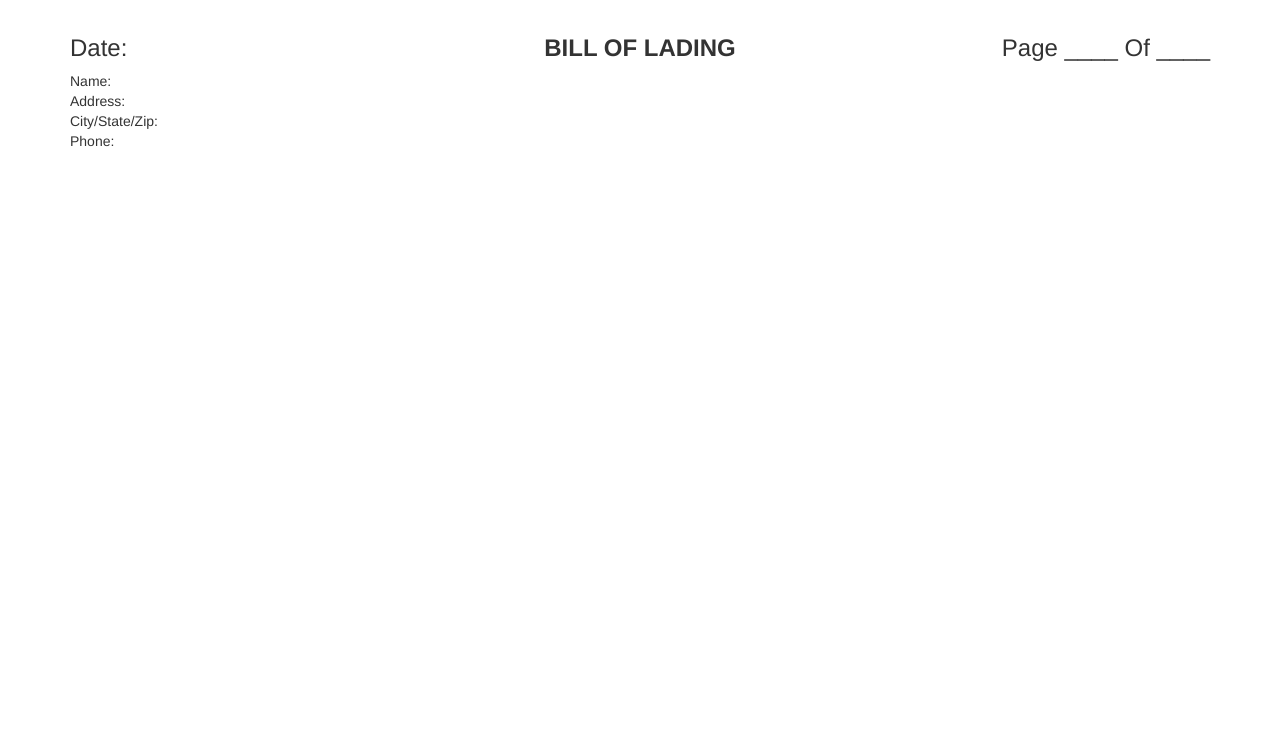
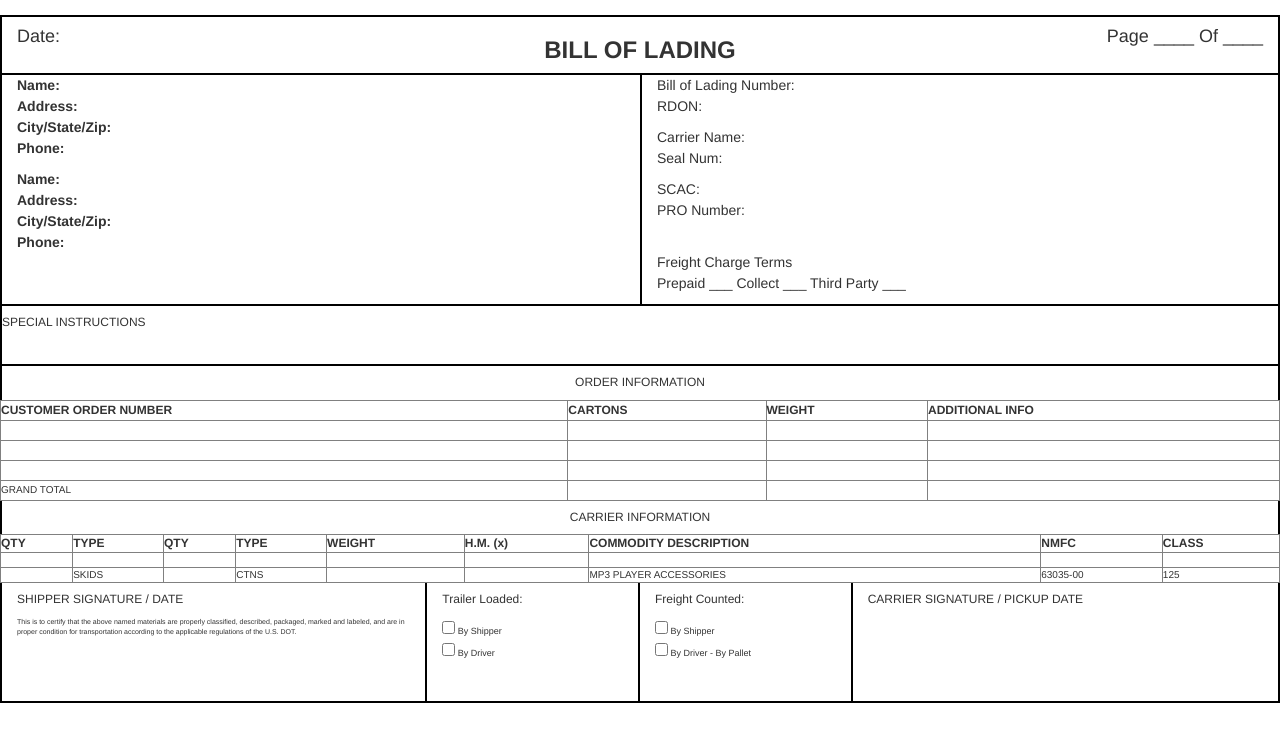
Before and after one commit to pootispenser1985/bolgenerator, a PHP site: page / in a window 1280 px wide. Shown: the top 742 px of the page. Run offline with PHP 8.4, Linux system fonts and the light colour scheme; style sheets or scripts are compiled from the project's sources; some libraries are stand-ins or nearby versions.

Commit message:
mostly formatted, need to link up the vars

```diff
--- a/display.php
+++ b/display.php
@@ -2,28 +2,134 @@
 <html>
 <head>
 </head>
+<?php
+  $class = 125;
+  $date = 0;
+  $nmfc = '63035-00';
+  $pronum = '';
+  $rdon = 0;
+  $shipper = array(
+    'name' => "",
+    'address' => "",
+    'citystatezip' => "",
+    'phone' => ""
+  );
+  $consignee = array(
+    'name' => "",
+    'address' => "",
+    'citystatezip' => "",
+    'phone' => ""
+  );
+?>
 <body>
   <div class="container">
-    <div class="row">
-      <div class="col-lg-4" id="date">
-        <h3>Date:</h3>
+    <div class="row" id="header">
+      <div class="col-xs-4" id="date">
+        <h4>Date:</h4>
       </div>
-      <div class="col-lg-4 text-center" id="title">
+      <div class="col-xs-4 text-center" id="title">
         <h3><b>BILL OF LADING</b></h3>
       </div>
-      <div class="col-lg-4 text-right" id="pageNum">
-        <h3>Page ____ Of ____</h3>
+      <div class="col-xs-4 text-right" id="pageNum">
+        <h4>Page ____ Of ____</h4>
       </div>
     </div>
-    <div class="row">
-      <div class="col-lg-6">
+    <div class="row" id="addressInfo">
+      <div class="col-xs-6">
+        <p id="shipperAddress">
+          <b>Name: </b><?php echo $shipper['name']; ?><br>
+          <b>Address: </b><?php echo $shipper['address']; ?><br>
+          <b>City/State/Zip: </b><?php echo $shipper['citystatezip']; ?><br>
+          <b>Phone: </b><?php echo $shipper['phone']; ?>
+        </p>
+        <p id="consigneeAddress">
+          <b>Name: </b><?php echo $consignee['name']; ?><br>
+          <b>Address: </b><?php echo $consignee['address']; ?><br>
+          <b>City/State/Zip: </b><?php echo $consignee['citystatezip']; ?><br>
+          <b>Phone: </b><?php echo $consignee['phone']; ?>
+        </p>
+      </div>
+      <div class="col-xs-6" id="refnums">
         <p>
-          Name: <br>
-          Address: <br>
-          City/State/Zip: <br>
-          Phone:
+          Bill of Lading Number: <br>
+          RDON:
+        </p>
+        <p>
+          Carrier Name: <br>
+          Seal Num:
+        </p>
+        <p>
+          SCAC: <br>
+          PRO Number: <br><br>
+        </p>
+        <p>
+          Freight Charge Terms <br>
+          Prepaid ___ Collect ___ Third Party ___
+        </p>
       </div>
-      <div class="col-lg-6">
+    </div>
+    <div class="row LRborder" id="specialInstructions">
+      <h6>SPECIAL INSTRUCTIONS</h6>
+    </div>
+    <div class="row LRborder text-center">
+      <h6>ORDER INFORMATION</h6>
+    </div>
+    <div class="row" id="orderInfo">
+      <table border="1px solid black" width="100%">
+        <tr>
+          <th>CUSTOMER ORDER NUMBER</th><th>CARTONS</th><th>WEIGHT</th><th>ADDITIONAL INFO</th>
+        </tr>
+          <td></td><td></td><td></td><td></td>
+        <tr>
+          <td></td><td></td><td></td><td></td>
+        </tr>
+        <tr>
+          <td></td><td></td><td></td><td></td>
+        </tr>
+        <tr>
+          <td>GRAND TOTAL</td><td></td><td></td><td></td>
+        </tr>
+      </table>
+    </div>
+    <div class="row LRborder text-center">
+      <h6>CARRIER INFORMATION</h6>
+    </div>
+    <div class="row" id="carrierInfo">
+      <table border="1px solid black" width="100%">
+        <tr>
+          <th>QTY</th><th>TYPE</th><th>QTY</th><th>TYPE</th>
+          <th>WEIGHT</th><th>H.M. (x)</th><th>COMMODITY DESCRIPTION</th><th>NMFC</th><th>CLASS</th>
+        </tr>
+        <tr>
+          <td>&nbsp</td><td></td><td></td><td></td><td></td><td></td><td></td><td></td><td></td>
+        </tr>
+        <tr>
+          <td></td><td>SKIDS</td><td></td><td>CTNS</td>
+          <td></td><td></td><td>MP3 PLAYER ACCESSORIES</td><td><?php echo $nmfc; ?></td><td><?php echo $class; ?></td>
+        </tr>
+      </table>
+    </div>
+    <div class="row LRborder" id="signatures">
+      <div class="col-xs-4">
+        <h6>SHIPPER SIGNATURE / DATE</h6>
+        <p class="smallest">
+          This is to certify that the above named materials are properly classified,
+          described, packaged, marked and labeled, and are in proper condition for
+          transportation according to the applicable regulations of the U.S. DOT.
+        </p>
+      </div>
+      <div class="col-xs-2">
+        <h6>Trailer Loaded:</h6>
+        <input type="checkbox"><small> By Shipper<br>
+        <input type="checkbox"> By Driver</small>
+      </div>
+      <div class="col-xs-2">
+        <h6>Freight Counted:</h6>
+        <input type="checkbox"><small> By Shipper<br>
+        <input type="checkbox"> By Driver - By Pallet </small>
+      </div>
+      <div class="col-xs-4" style="border-right: none;">
+        <h6>CARRIER SIGNATURE / PICKUP DATE</h6>
       </div>
     </div>
   </div>
--- a/index.php
+++ b/index.php
@@ -7,7 +7,7 @@
   <script src="http://www.thrashcan.net/includes/jquery-3.1.1.min.js"></script>
   <script src="http://maxcdn.bootstrapcdn.com/bootstrap/3.3.7/js/bootstrap.min.js"></script>
   <script src="http://thrashcan.net/includes/JsBarcode.all.js"></script>
-  <link rel="stylesheet" type="text/css" href="main.css?v=113016b">
+  <link rel="stylesheet" type="text/css" href="main.css?v=120616r">
   <link rel="stylesheet" href="print.css?v=113016a" type="text/css" media="print">
   <title>BOL Generator</title>
 </head>
--- a/main.scss
+++ b/main.scss
@@ -1,3 +1,59 @@
+$standardBorder: 2px solid black;
+
 .container {
   padding-top: 15px;
+  width: 100%; //for some reason removing this breaks the printout version
 }
+
+.LRborder {
+  border-left: $standardBorder;
+  border-right: $standardBorder;
+}
+
+.smallest {
+  font-size: 7px;
+}
+
+#addressInfo {
+  border-right: $standardBorder;
+  border-bottom: $standardBorder;
+  border-left: $standardBorder;
+  p {
+    line-height: 1.5em;
+  }
+}
+
+#header {
+  border: $standardBorder;
+}
+
+#orderInfo table tr {
+  height: 20px;
+}
+
+#refnums {
+  border-left: $standardBorder;
+}
+
+#signatures div {
+  border-right: $standardBorder;
+  border-bottom: $standardBorder;
+  min-height: 120px;
+}
+
+#specialInstructions {
+  border-bottom: $standardBorder;
+  min-height: 60px;
+}
+
+small {
+  font-size: 9px;
+}
+
+table
+  th {
+    font-size: 12px;
+  }
+  td {
+    font-size: 10px;
+}
```
